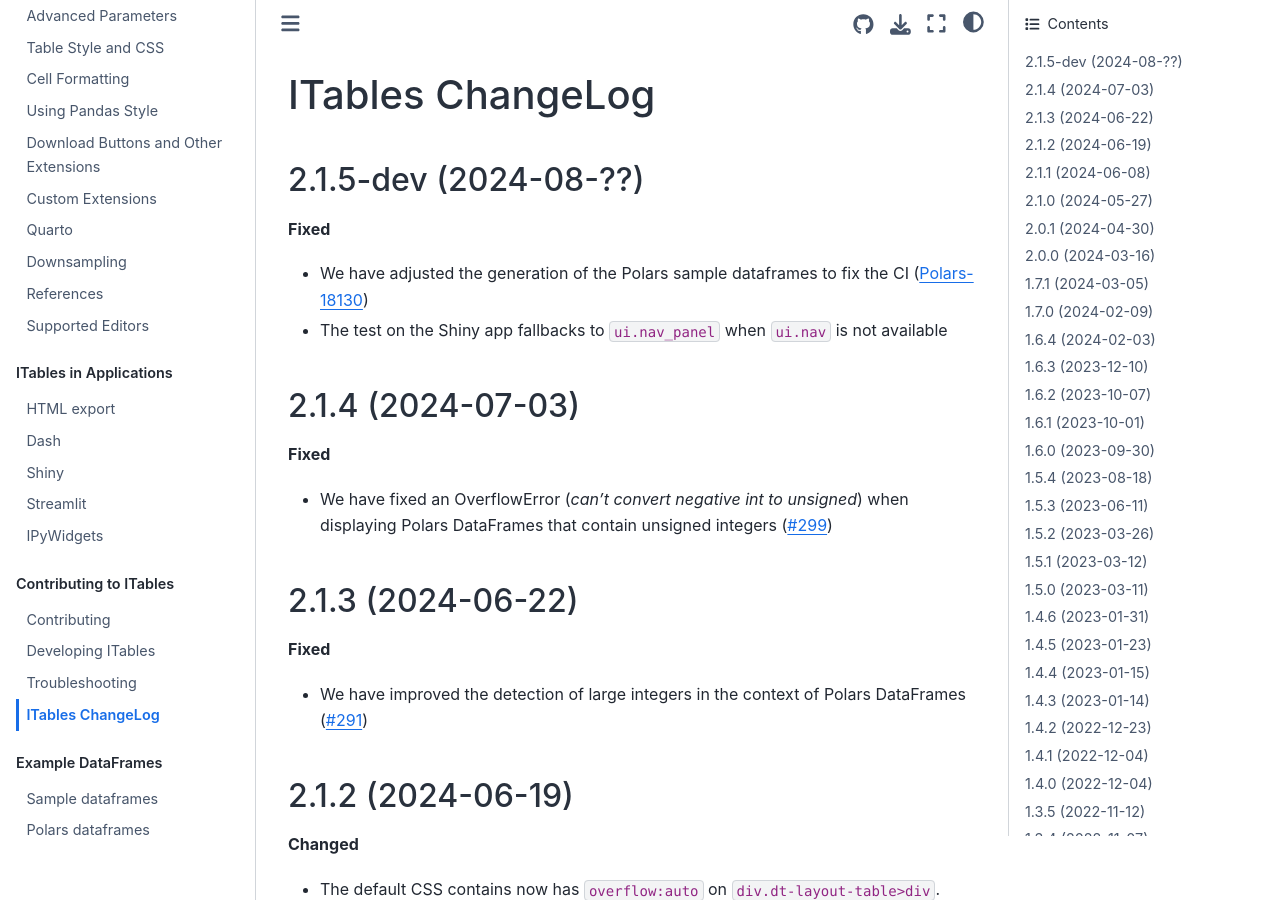
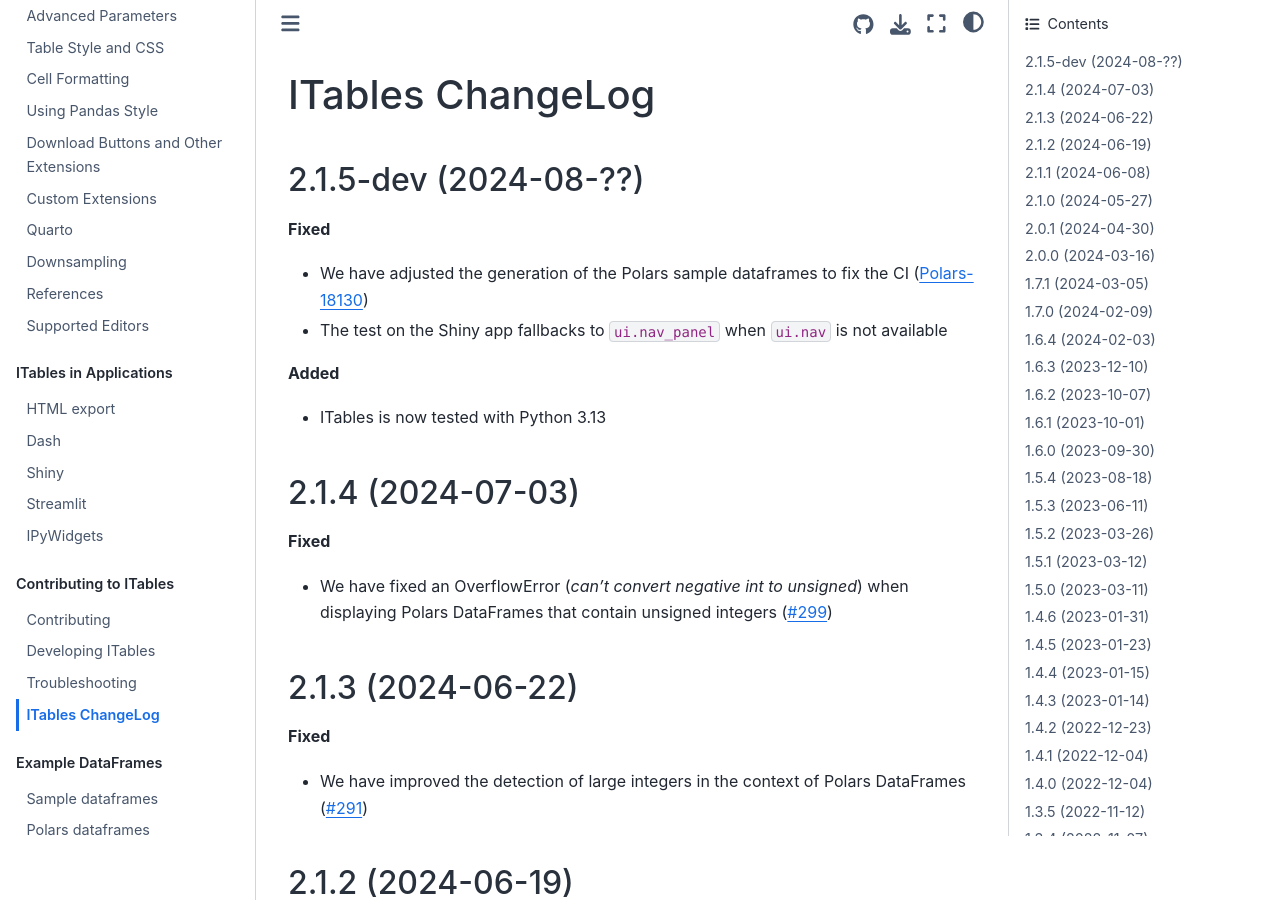
Before and after one commit to mwouts/itables, a Jupyter Book: the page built from docs/changelog.md, in a window 1280 px wide and 900 px high. Built offline with Jupyter Book 1.0.4 settings and Sphinx 7.4.7 and the Sphinx Book theme 1.1.4, drawn with Linux system fonts in a browser that asks for light colours.

Commit message:
Test ITables with Python 3.13

```diff
--- a/docs/changelog.md
+++ b/docs/changelog.md
@@ -8,6 +8,8 @@ ITables ChangeLog
 - We have adjusted the generation of the Polars sample dataframes to fix the CI ([Polars-18130](https://github.com/pola-rs/polars/issues/18130))
 - The test on the Shiny app fallbacks to `ui.nav_panel` when `ui.nav` is not available
 
+**Added**
+- ITables is now tested with Python 3.13
 
 2.1.4 (2024-07-03)
 ------------------
```
Also changed, not shown: 1 other file.
